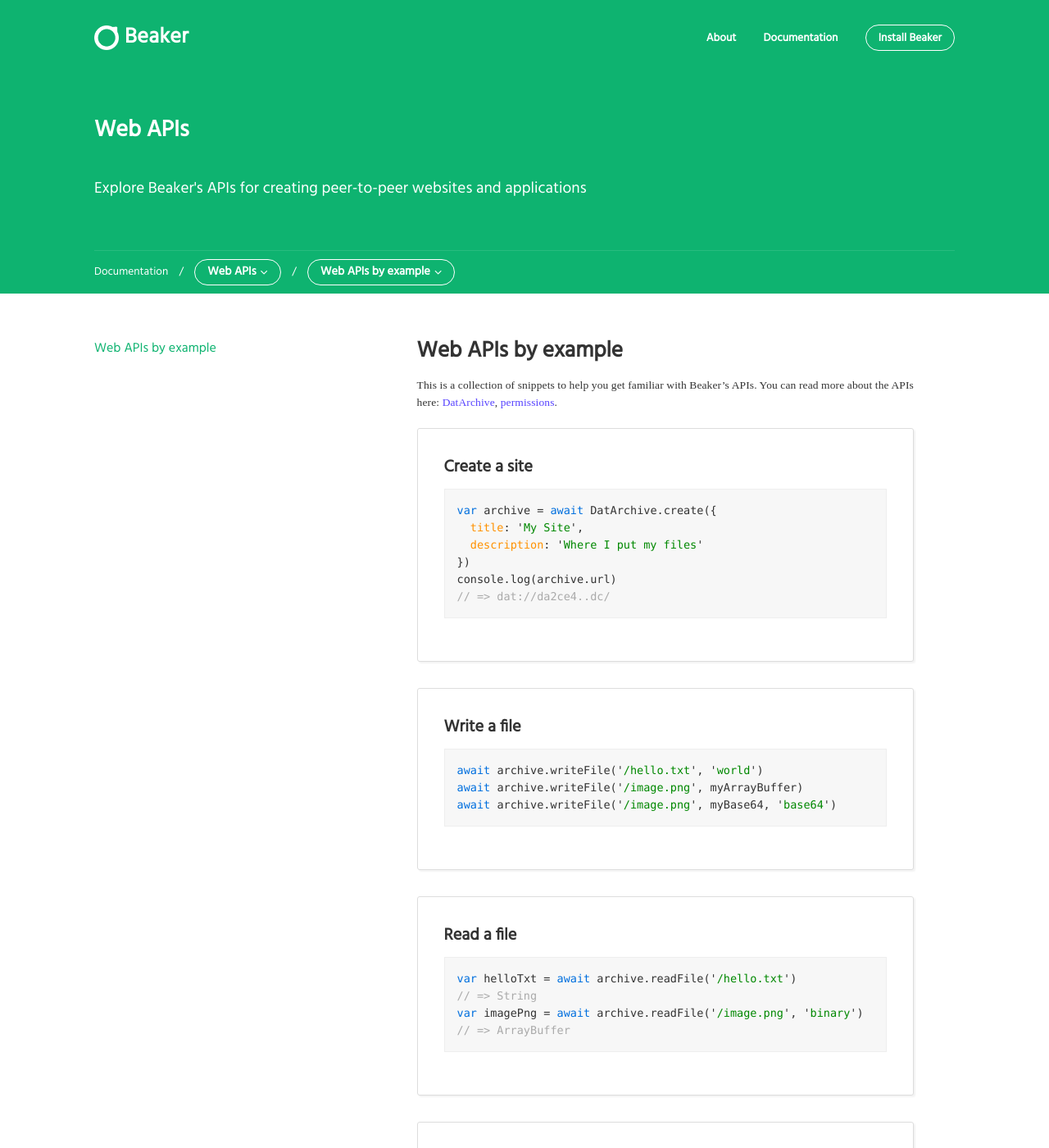
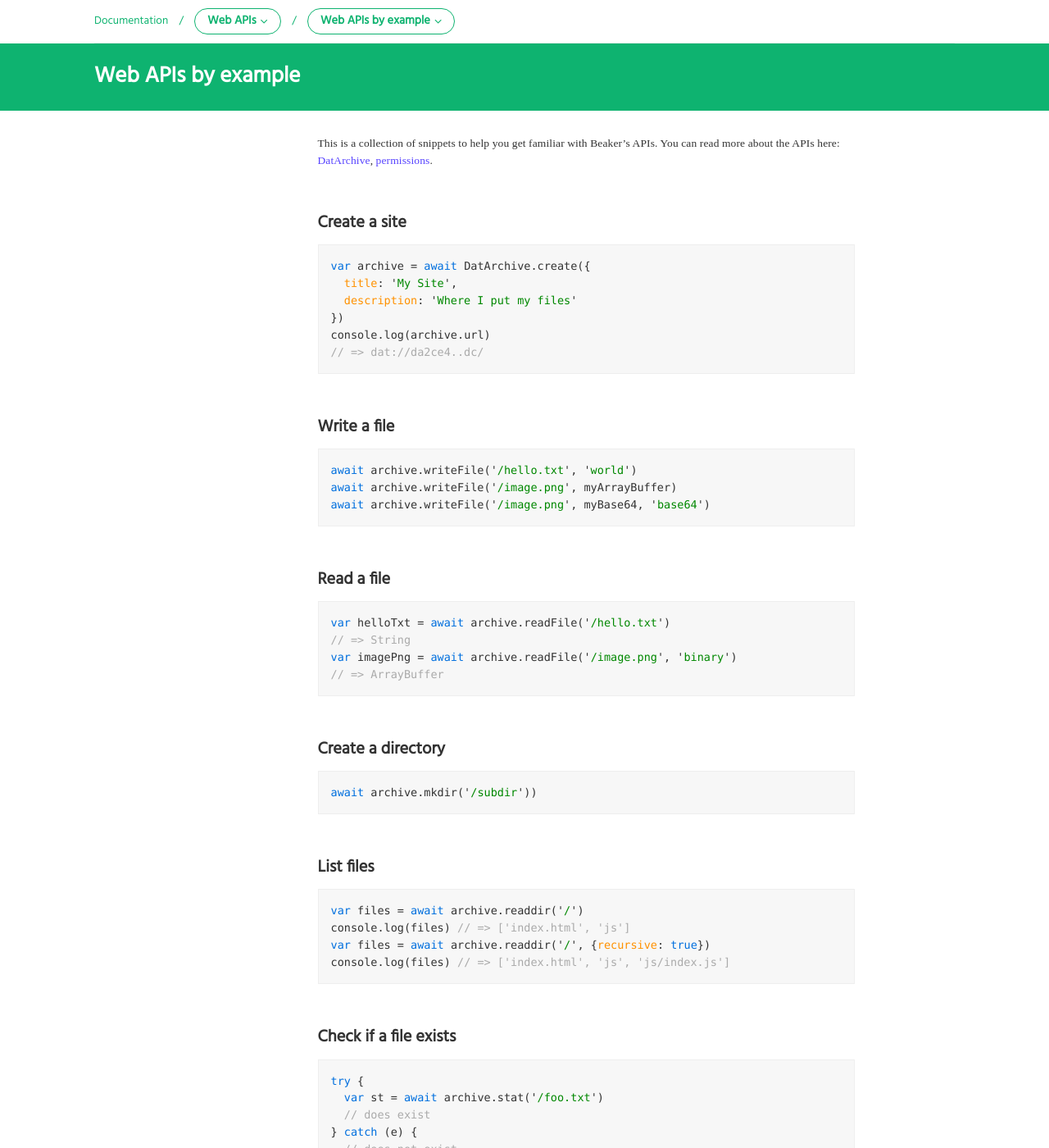
Before and after one commit to beakerbrowser/beakerbrowser.com, a Jekyll site: the page built from _docs/apis/by-example.md, in a window 1280 px wide and 1400 px high. Shown: the whole window at 82% size. Built offline with Jekyll 4.4.1, drawn with Linux system fonts in a browser that asks for light colours; some web fonts are replaced.

Commit message:
Update default /docs layout

```diff
--- a/_includes/docs-sidebar.html
+++ b/_includes/docs-sidebar.html
@@ -2,7 +2,7 @@
 {% assign activePage = include.page %}
 
 {% if section %}
-<nav class="col-1-5 docs-sidebar">
+<nav class="docs-sidebar">
   <!--
   <ul class="pages">
     {% for page in section.children %}
@@ -18,10 +18,6 @@
   </ul>
   -->
 
-  <div class="heading">
-    {{ activePage.title }}
-  </div>
-
   {% if activePageNav.children %}
     <ul class="headings">
       {% for child in activePageNav.children %}
@@ -32,17 +28,20 @@
             </a>
 
             <span class="collapseable-btn">
+              <i class="fa fa-caret-right"></i>
               {{child.title }}
-              <i class="fa fa-angle-up"></i>
             </span>
 
-            <ul class="collapseable">
+            <ul class="collapseable collapsed">
               {% for subchild in child.children %}
                 <li>
-                  <a href="{{ subchild.url }}">{{ subchild.title }}</a>
-                  {% if subchild.deprecated %}
-                    <i class="fa fa-exclamation-circle"></i>
-                  {% endif %}
+                  <a href="{{ subchild.url }}">
+                    {% if subchild.isCode %}
+                      <code>{{ subchild.title }}</code>
+                    {% else %}
+                      {{ subchild.title }}
+                    {% endif %}
+                  </a>
                 </li>
               {% endfor %}
             </ul>
--- a/_layouts/doc.html
+++ b/_layouts/doc.html
@@ -54,18 +54,24 @@
   </head>
 
   <body class="layout doc">
-    {% include header-light.html %}
-    {% include docs-hero.html section=page.section page=page class=page.class %}
-    {% include docs-breadcrumbs.html section=page.section page=page class=page.class %}
+    {% if page.sectionTitle == page.title %}
+      {% include header-light.html %}
+      {% include docs-hero.html section=page.section page=page class=page.class %}
+    {% else %}
+      {% include docs-breadcrumbs.html section=page.section page=page class=page.class %}
+      <div class="title-bar">
+        <div class="container">
+          <h1>{{ page.title }}{% if page.experimental %} (lab){% endif %}</h1>
+        </div>
+      </div>
+    {% endif %}
 
     <main class="docs {{ page.class }}">
-      <div class="container columns">
-        {% include docs-sidebar.html section=page.section page=page %}
+      <div class="container content-container">
+      {% include docs-sidebar.html section=page.section page=page %}
 
-        <div class="content col-4-5">
-          <h1>{{ page.title }}{% if page.experimental %} (lab){% endif %}</h1>
-          {{ content }}
-        </div>
+      <div class="content">
+        {{ content }}
       </div>
     </main>
 
--- a/css/pages/_docs.scss
+++ b/css/pages/_docs.scss
@@ -19,35 +19,67 @@
     }
   }
 
-  .container.columns {
+  .title-bar {
+    padding: 20px 0;
+    background: var(--page-color);
+    color: #fff;
+
+    h1 {
+      margin-bottom: 0;
+    }
+  }
+
+  .content-container.container {
+    @extend %flex;
     position: relative;
     align-items: flex-start;
+  }
+
+  .docs-sidebar {
+    flex: 150px;
+    max-width: 150px;
+  }
+
+  .content {
+    flex: 100%;
+    max-width: 100%;
+    margin: auto;
+
+    @include respond-to(show-docs-sidebar) {
+      max-width: 655px;
+    }
   }
 }
 
 .docs-sidebar {
+  display: none;
   position: sticky;
   top: 60px;
-  padding-top: 5px;
-  font-size: .8rem;
+  font-size: 13px;
   font-weight: 400;
+
+  @include respond-to(show-docs-sidebar) {
+    display: block;
+  }
+
+  .fa-caret-right {
+    width: 10px;
+    color: var(--page-color);
+  }
+
+  code {
+    font-size: 12px;
+  }
 
   ul {
     list-style: none;
     margin-left: 0;
-  }
-
-  .heading {
-    color: var(--page-color);
-    font-size: 1rem;
-    font-weight: 500;
-    margin-bottom: 20px;
+    margin-top: 7px;
   }
 
   li.subheading {
     position: relative;
-    margin-top: 15px;
-    color: var(--page-color);
+    margin: 15px 0 0 0;
     font-weight: 500;
 
     .anchor {
@@ -70,8 +102,10 @@
     }
 
     li {
-      margin-left: 20px;
+      margin-bottom: 5px;
+      margin-left: 15px;
       font-weight: 400;
+      color: var(--page-color);
     }
   }
 
@@ -82,16 +116,20 @@
 }
 
 .docs-breadcrumbs {
-  @extend %antialiased;
   position: sticky;
   top: 0;
   z-index: 1;
-  font-family: Hind;
   font-weight: 500;
+  background: #fff;
+  color: var(--page-color);
 
   .container {
-    padding: 10px 0;
-    border-top: 1px solid transparentize(#fff, .9);
+    padding: 10px;
+    border-bottom: 1px solid #eee;
+
+    @include respond-to(tablet) {
+      padding: 10px 0;
+    }
   }
 
   .breadcrumb {
@@ -109,13 +147,10 @@
       }
     }
   }
-
-  background: var(--page-color);
-  color: #fff;
 }
 
 main {
-  padding: 50px 0;
+  padding: 30px 0;
 }
 
 .docs-nav-mobile {
@@ -128,203 +163,29 @@
   }
 }
 
-.docs-nav,
-.doc-sidebar-nav {
-  display: none;
-}
-
-@media (min-width: 1000px) {
-  .docs-nav {
-    display: block;
-  }
-
-  .docs-nav-mobile {
-    display: none;
-  }
-}
-
-.docs-nav {
-  margin-top: 3rem;
-  color: $text--light-bg-muted;
-
-  .container {
-    @extend %flex;
-    justify-content: space-between;
-    border-bottom: 1px solid $gray--mid;
-  }
-
-  &.dark {
-    margin-top: 0.5rem;
-
-    .container {
-      border: 0;
-    }
-  }
-
-  .active-section {
-    font-size: 1.1rem;
-
-    a:hover {
-      color: $text--link;
-    }
-
-    i {
-      margin: 0 4px;
-    }
-  }
-
-  .active-section,
-  nav {
-    display: inline-block;
-  }
-
-  nav {
-
-    li {
-      display: inline-block;
-      padding-bottom: .5rem;
-      font-size: .925rem;
-      border-bottom: 2px solid transparent;
-
-      &:hover {
-        border-bottom: 2px solid $gray;
-      }
-
-      &.active {
-        border-bottom: 2px solid $gray;
-        color: $text--light-bg;
-        font-weight: 500;
-      }
-
-      margin-left: 1rem;
-    }
-  }
-}
-
-.layout-doc,
-.layout-docs-tutorials-intro {
-
-  @media (min-width: 1000px) {
-    .doc-sidebar-nav {
-      display: block;
-    }
-
-    .docs {
-      padding-top: 3rem;
-    }
-
-    .content {
-      flex: 3;
-      margin-right: 4rem;
-    }
-
-    .doc-sidebar-nav {
-      flex: 1;
-    }
-  }
-
-  .container {
-    max-width: 1000px;
-  }
-}
-
 .docs {
   min-height: 100%;
   padding-bottom: 4rem;
 
-  .doc-sidebar-nav {
-    flex: 1;
-    height: 100%;
+  aside.tip {
+    display: block;
+    padding: 15px;
+    background: var(--page-color);
+    font-size: 15px;
+    color: #fff;
 
-    ul.pages {
-      border-radius: 3px;
-      border: 1px solid $gray--mid;
-      color: $text--light-bg-muted;
-      box-shadow: 0 1px 1px rgba(0,0,0,0.1);
-      list-style: none;
-      background: #fff;
-
-      li {
-        font-size: .9rem;
-        border-left: 2px solid transparent;
-        cursor: pointer;
-
-        a {
-          display: block;
-          width: 100%;
-          height: 100%;
-          padding: .4rem 1rem;
-        }
-
-        &:not(:last-child) {
-          border-bottom: 1px solid $gray--mid;
-        }
-
-        &:hover {
-          background: $gray--light;
-          color: $text--link;
-        }
-
-        &.active {
-          border-left: 2px solid $primary;
-        }
-      }
+    .tip-heading {
+      font-weight: 500;
+      margin-bottom: 5px;
     }
 
-    ul.headings {
-      list-style: none;
-      padding: 0.6em 1em;
-
-      li {
-        border-bottom: 0;
-        font-size: .9rem;
-        border-left: 2px solid transparent;
-        cursor: pointer;
-
-        a {
-          color: $gray--very-dark;
-        }
-        a:hover {
-          color: $text--link;
-        }
-      }
-    }
-  }
-
-  section {
-    margin: 0 0 2rem;
-    padding: 2rem;
-    border: 1px solid #ddd;
-    border-radius: 3px;
-    box-shadow: 2px 2px 2px rgba(0,0,0,.05);
-    background: #fff;
-
-    & > :first-child {
-      margin-top: 0 !important;
+    .tip-content {
+      margin-left: 20px;
+      color: #fff;
     }
 
-    & > :last-child {
-      margin-bottom: 0 !important;
+    .fa {
+      width: 15px;
     }
   }
 }
-
-.layout-docs-tutorials-intro {
-
-  .content {
-    max-width: none;
-    margin-top: 2rem;
-
-    .tutorials-list {
-      margin-left: 0;
-
-      @media (min-width: 600px) {
-        grid-template-columns: 1fr 1fr;
-      }
-
-      @media (min-width: 900px) {
-        grid-template-columns: 1fr 1fr 1fr;
-      }
-    }
-  }
-}
--- a/css/utils/_variables.scss
+++ b/css/utils/_variables.scss
@@ -10,6 +10,7 @@
   'expand-doc-nav-wide': (min-width: 1100px),
   'show-blog-sidenav': (min-width: 800px),
   'shrink-blog-sidenav': (min-width: 1100px),
+  'show-docs-sidebar': (min-width: 900px),
   'tall-gradient-hero': (min-width: 650px),
   'tablet': (min-width: 700px),
   'netbook': (min-width: 900px)
```
